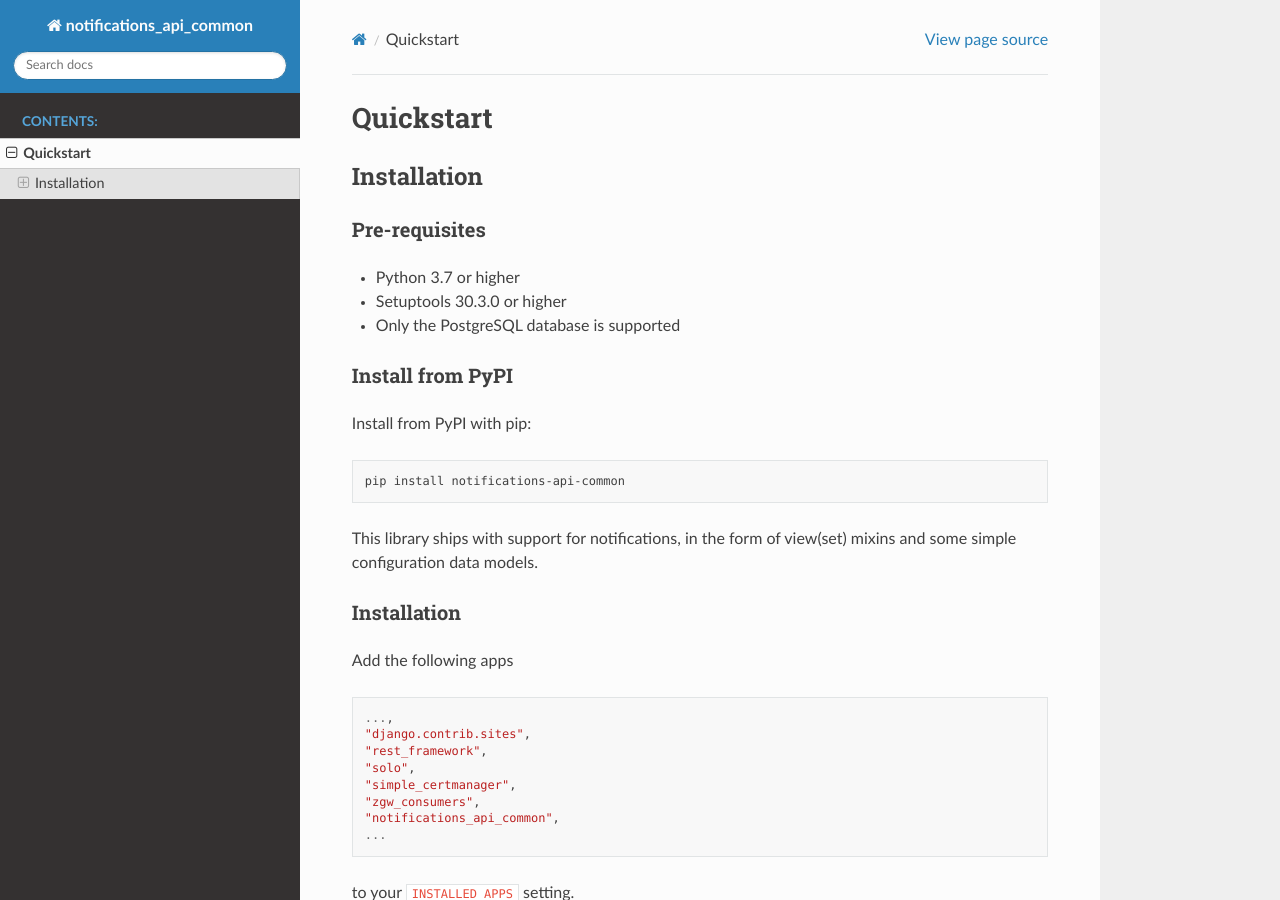
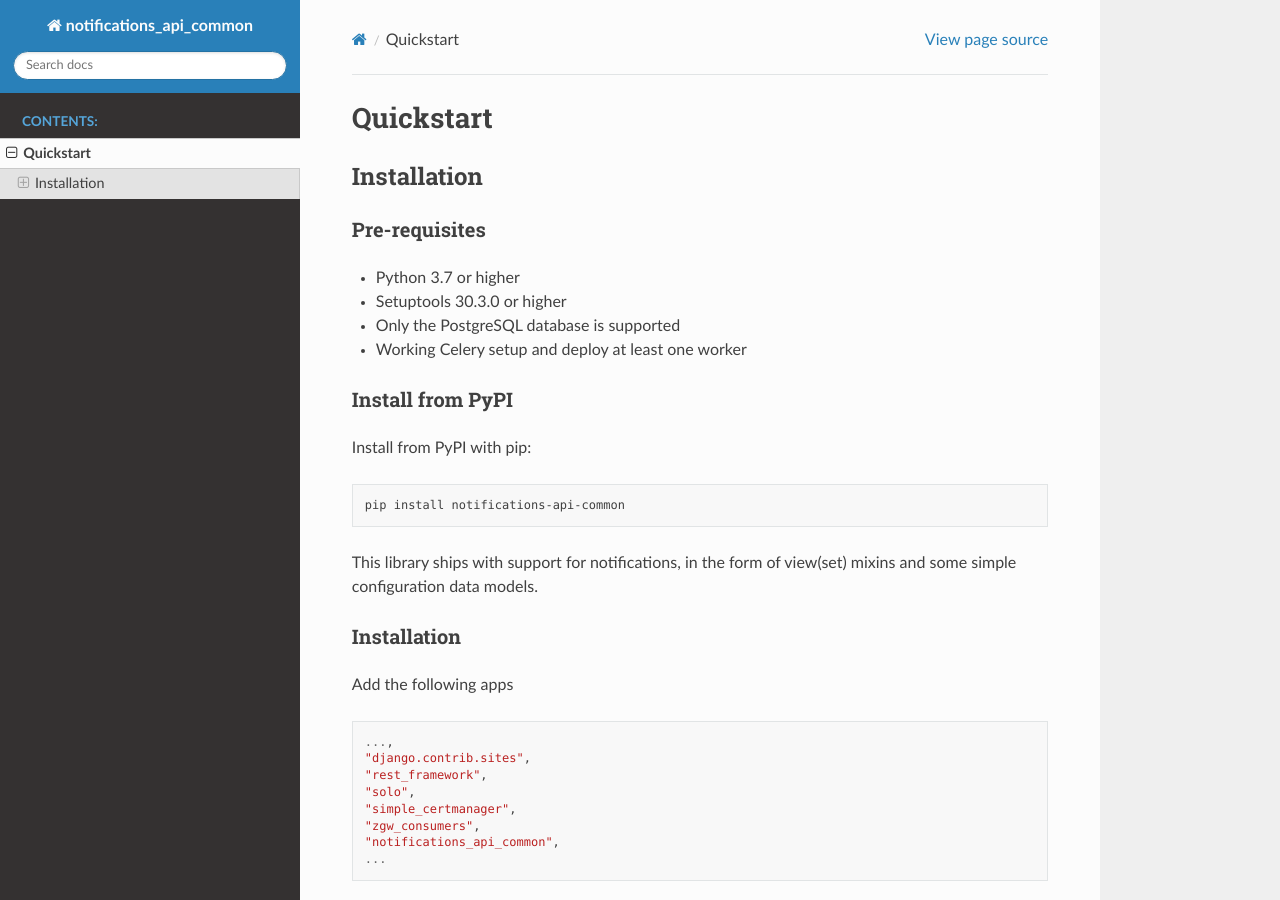
Before and after one commit to maykinmedia/notifications-api-common, a Sphinx documentation site: the page built from docs/quickstart.rst, in a window 1280 px wide and 900 px high. Built offline with Sphinx 7.4.7 and the Read the Docs theme 2.0.0, drawn with Linux system fonts in a browser that asks for light colours.

Commit message:
Update quickstart.rst
Add Celery in Docs/quickstart prerequisites

```diff
--- a/docs/quickstart.rst
+++ b/docs/quickstart.rst
@@ -11,6 +11,7 @@ Pre-requisites
 * Python 3.7 or higher
 * Setuptools 30.3.0 or higher
 * Only the PostgreSQL database is supported
+* Working Celery setup and deploy at least one worker
 
 Install from PyPI
 -----------------
```
